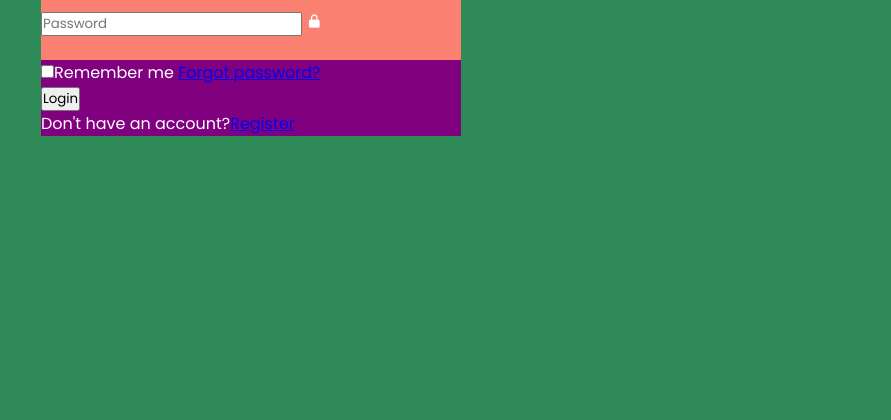
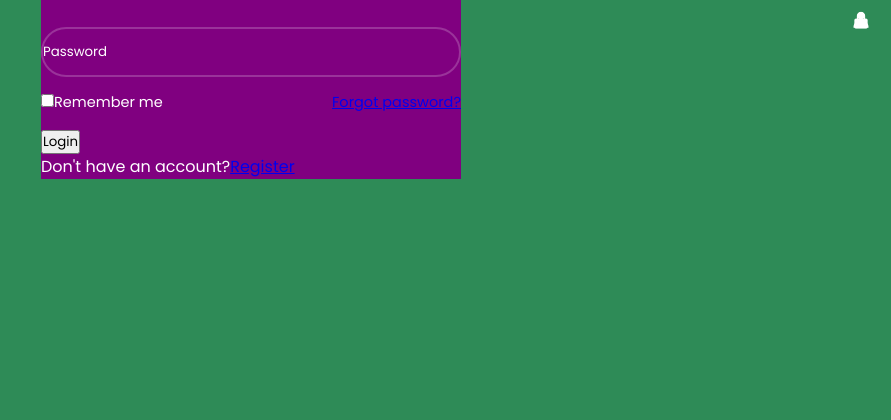
Before and after one commit to MatosSabriScript/Login_front-end, a plain HTML site: page index.html in a window 1280 px wide. Shown: the part 380-800 px from the top of the page, without its empty margins (389-1280 px from the left). Drawn offline with nearby package versions, Linux system fonts and the light colour scheme.

Commit message:
tela de login tamanho

```diff
--- a/sytle.css
+++ b/sytle.css
@@ -29,8 +29,43 @@ text-align: center;
 }
 
 
- .wrapper .input-box{
+.wrapper .input-box{
     width: 100%;
     height: 50px;
-    background: salmon;
+    margin: 30px 0;
 }
+
+.input-box input{
+    width: 100%;
+    height: 100%;
+    background: transparent;
+    border: none;
+    outline: none;
+    border: 2px solid rgba(255,255,255, .2);
+    border-radius: 40px;
+
+
+}
+
+
+
+
+.input-box input::placeholder{
+    color: white;
+}
+
+.input-box i {
+    position: absolute;
+    right: 20px;
+    top:50% ;
+    transform: translateY(-50%);
+    font-size:20px ;
+
+}
+
+.wrapper .remember-forgot{
+display: flex;
+justify-content: space-between;
+font-size:14.5px;
+margin: -15px 0 15px;
+}
```
